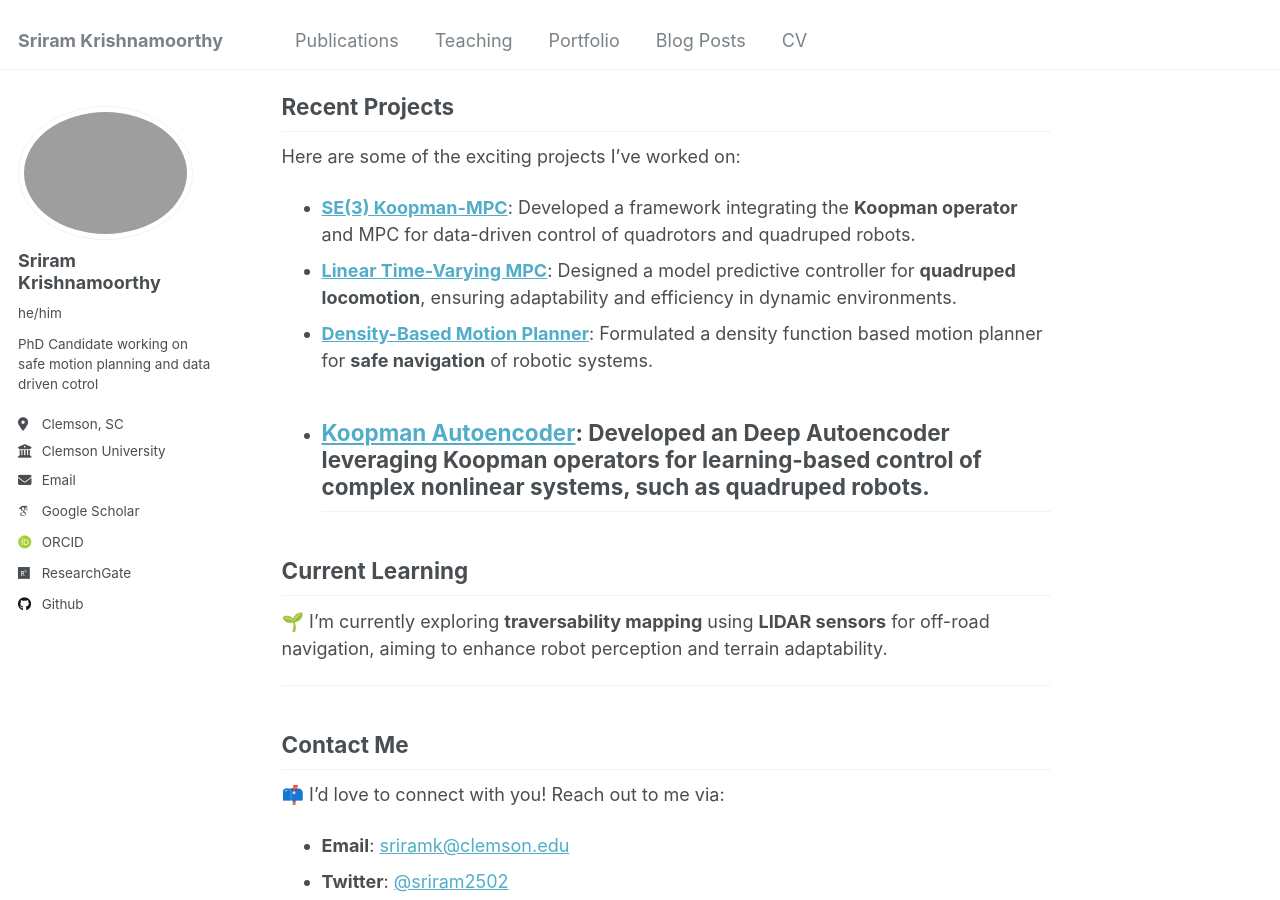
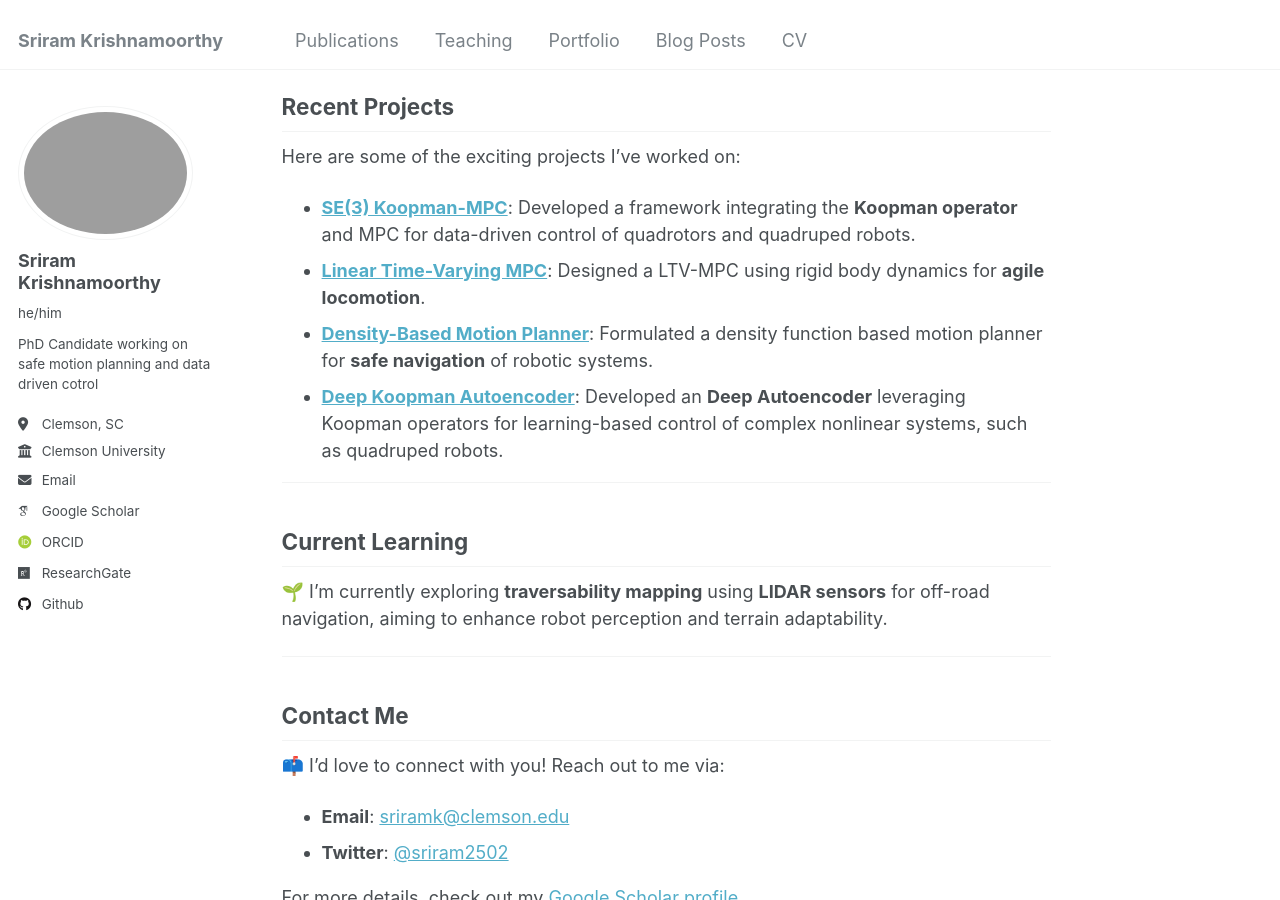
Before and after one commit to sriram-2502/sriram-2502.github.io, a Jekyll site: the page built from _pages/about.md, in a window 1280 px wide and 900 px high, scrolled down 736 px. Built offline with Jekyll 4.4.1, drawn with Linux system fonts in a browser that asks for light colours; some web fonts are replaced.

Commit message:
updated readme setup

```diff
--- a/_pages/about.md
+++ b/_pages/about.md
@@ -29,9 +29,10 @@ I’m passionate about exploring innovative approaches in:
 Here are some of the exciting projects I’ve worked on:
 
 - [**SE(3) Koopman-MPC**](https://github.com/sriram-2502/KoopmanMPC_Quadrotor): Developed a framework integrating the **Koopman operator** and MPC for data-driven control of quadrotors and quadruped robots.
-- [**Linear Time-Varying MPC**](https://github.com/AndrewZheng-1011/Quad_ConvexMPC): Designed a model predictive controller for **quadruped locomotion**, ensuring adaptability and efficiency in dynamic environments.
+- [**Linear Time-Varying MPC**](https://github.com/AndrewZheng-1011/Quad_ConvexMPC): Designed a LTV-MPC using rigid body dynamics for **agile locomotion**.
 - [**Density-Based Motion Planner**](https://github.com/sriram-2502/time_varying_density): Formulated a density function based motion planner for **safe navigation** of robotic systems.
-- [**Koopman Autoencoder**](https://github.com/sriram-2502/Deep_Koopman_AutoEncoder): Developed an **Deep Autoencoder** leveraging Koopman operators for learning-based control of complex nonlinear systems, such as quadruped robots.
+- [**Deep Koopman Autoencoder**](https://github.com/sriram-2502/Deep_Koopman_AutoEncoder): Developed an **Deep Autoencoder** leveraging Koopman operators for learning-based control of complex nonlinear systems, such as quadruped robots.
+
 ---
 
 ## Current Learning
```
